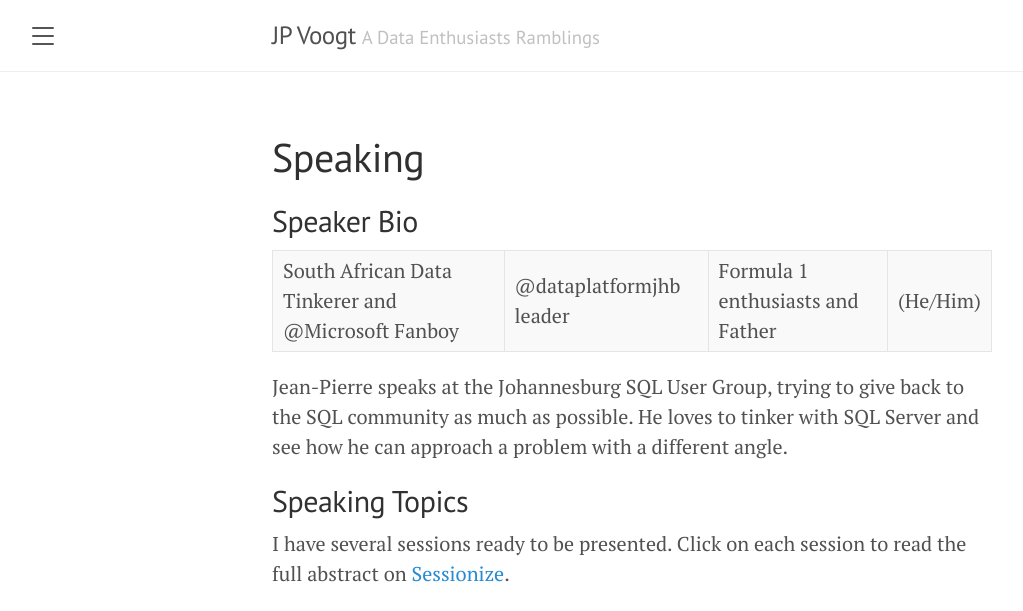
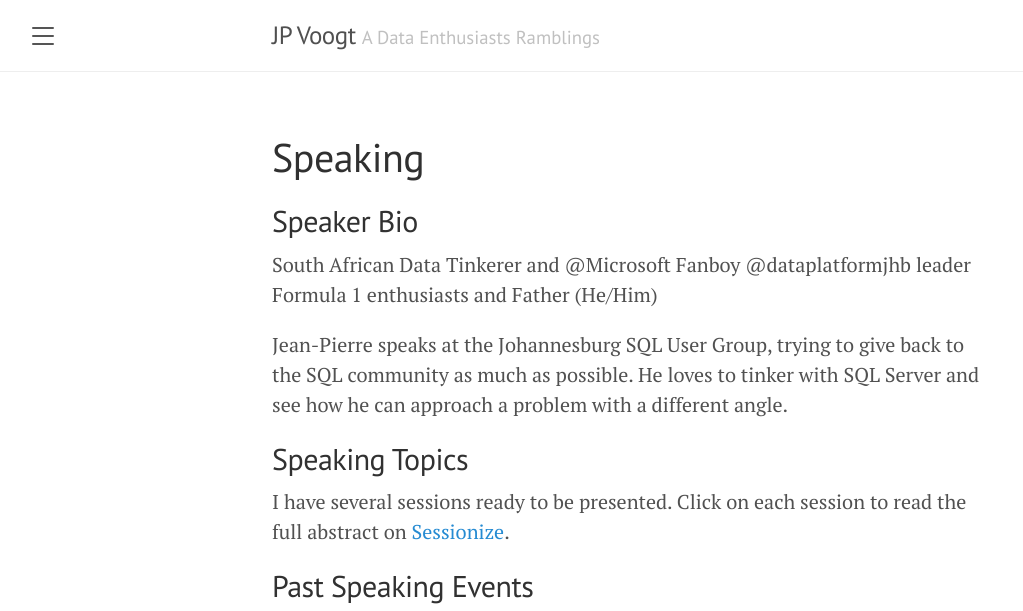
Before and after one commit to JVoogt/JVoogt.github.io, a Jekyll site: the page built from speaking.md, in a window 1280 px wide, cut to the strip 0-611 px from the top of the page. Shown: the whole strip, without its empty margins (8-1031 px from the left). Built offline with Jekyll 4.4.1, drawn with Linux system fonts in a browser that asks for light colours; nearby versions of some CDN libraries.

Commit message:
Changed style

```diff
--- a/speaking.md
+++ b/speaking.md
@@ -5,7 +5,10 @@ title: Speaking
 
 ## Speaker Bio
 
-South African Data Tinkerer and @Microsoft Fanboy | @dataplatformjhb leader | Formula 1 enthusiasts and Father | (He/Him)
+South African Data Tinkerer and @Microsoft Fanboy
+@dataplatformjhb leader
+Formula 1 enthusiasts and Father
+(He/Him)
 
 Jean-Pierre speaks at the Johannesburg SQL User Group, trying to give back to the SQL community as much as possible. He loves to tinker with SQL Server and see how he can approach a problem with a different angle.
 
@@ -15,4 +18,4 @@ I have several sessions ready to be presented. Click on each session to read the
 
 ## Past Speaking Events
 
-<script type="text/javascript" src="https://sessionize.com/api/speaker/events/d2ab3d0d-2c9d-49d2-bab9-493976d2c5ff/0x0x3fb393x"></script>
+<script type="text/javascript" src="https://sessionize.com/api/speaker/events/d2ab3d0d-2c9d-49d2-bab9-493976d2c5ff/0x0x2d3440x"></script>
```
